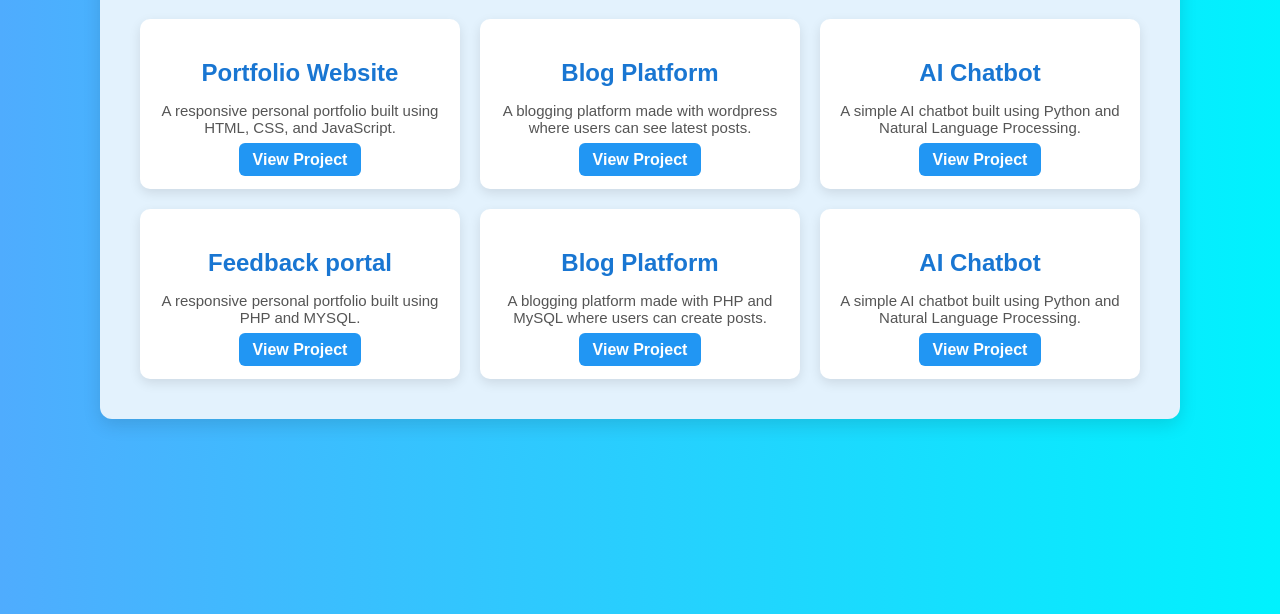
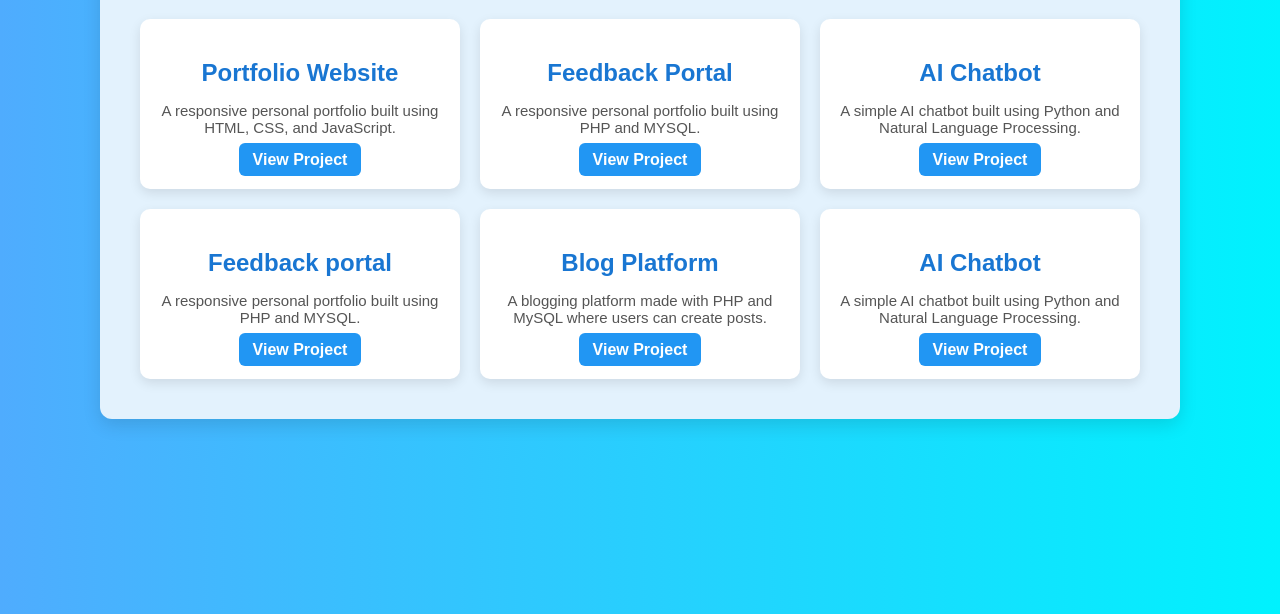
Before and after one commit to siteshh12/portfolio, a plain HTML site: page projects.html in a window 1280 px wide. Shown: the part 186-800 px from the top of the page. Drawn offline with Linux system fonts and the light colour scheme.

Commit message:
Update projects.html

```diff
--- a/projects.html
+++ b/projects.html
@@ -28,9 +28,9 @@
     </div>
 
     <div class="project-card">
-      <h2>Blog Platform</h2>
-      <p>A blogging platform made with wordpress where users can see latest posts.</p>
-      <a href="https://siteshchaudhary12-xgbif.wordpress.com/" target="_blank">View Project</a>
+      <h2>Feedback Portal</h2>
+      <p>A responsive personal portfolio built using PHP and MYSQL.</p>
+      <a href="siteshportfolio.wuaze.com" target="_blank">View Project</a>
     </div>
 
     <div class="project-card">
```
